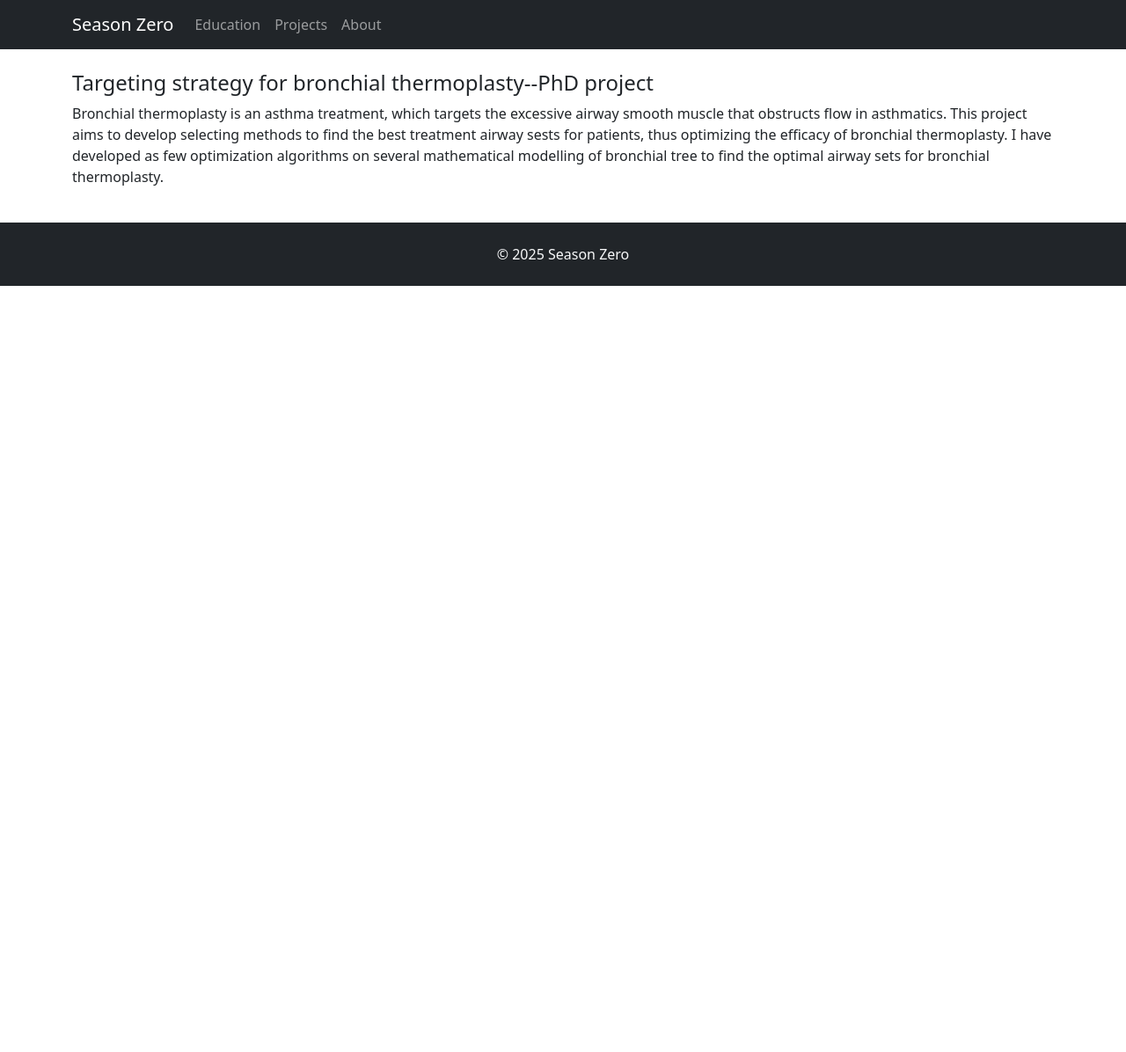
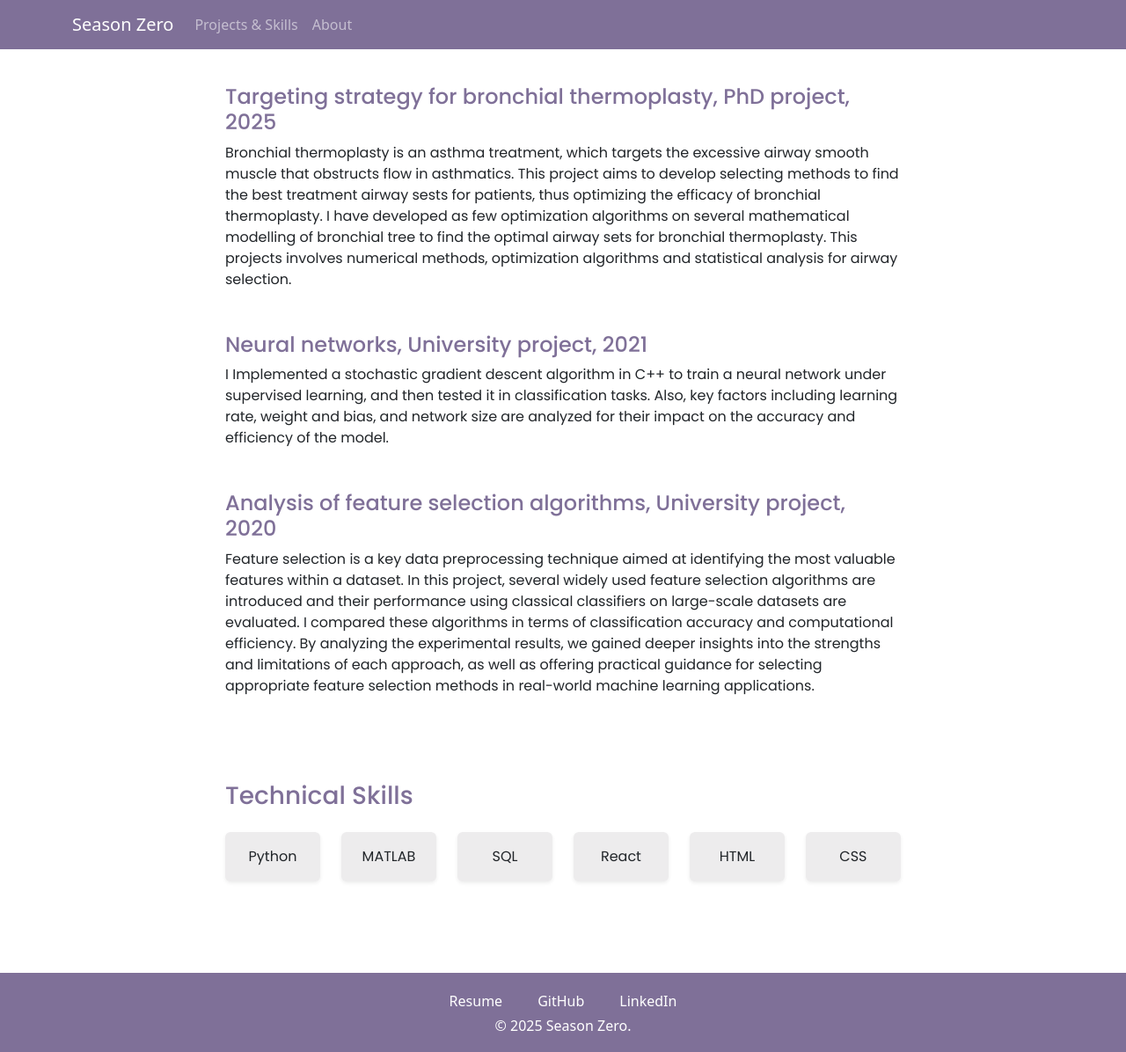
Before and after one commit to viasssss/viasssss.github.io, a React (Vite) app: page /projects in a window 1280 px wide. Shown: the whole page at 88% size. Before the commit the page ends 800 px from the top, so only its background shows below. Built offline with nearby package versions, Linux system fonts and the light colour scheme.

Commit message:
web design

```diff
--- a/src/App.tsx
+++ b/src/App.tsx
@@ -6,13 +6,13 @@ import Header from './Header';
 import Card from './Card';
 import Projects from './Projects';
 import About from './About';
-import Education from './Education';
+// import Education from './Education';
 
 const App: FC = () => {
   return (
-    <div className="app">
+    <div className="app d-flex flex-column min-vh-100">
       <Header />
-      <Container className="py-4">
+      <Container className="py-4 flex-grow-1">
         <Routes>
           <Route path="/" element={
             <>
@@ -25,13 +25,11 @@ const App: FC = () => {
               <Projects></Projects>
             </>
           } />
-          <Route path="education" element={
+          {/* <Route path="education" element={
             <>
             <Education></Education>
             </>
-          } />
-
-
+          } /> */}
 
           <Route path="/about" element={
             <>
--- a/src/Card.tsx
+++ b/src/Card.tsx
@@ -1,5 +1,6 @@
 import mypic from './assets/pic.png';
 import cookie from './assets/cookie.jpeg';
+import movie from './assets/movie.png';
 import { FC } from 'react';
 import { Card as BootstrapCard, Container, Row, Col, Image } from 'react-bootstrap';
 
@@ -9,7 +10,7 @@ const Card: FC = () => {
             <Row className="g-0">
                 <Col md={4} className="pe-md-1 d-flex">
                     <BootstrapCard className="text-center shadow-sm w-100">
-                        <BootstrapCard.Body style={{ padding: '1rem' }}>
+                        <BootstrapCard.Body style={{ padding: '0.1rem' }}>
                             <Image
                                 src={mypic}
                                 alt="a picture of me"
@@ -24,7 +25,7 @@ const Card: FC = () => {
                             <h2 className="mb-3" style={{
                                 fontFamily: "'Playfair Display', serif",
                                 fontWeight: 600,
-                                color: '#2c3e50'
+                                color: '#736087ff'
                             }}>Riley Ji</h2>
                             <div className="text-muted" style={{ fontFamily: "'Poppins', sans-serif" }}>
                                 <p className="mb-2" style={{ fontSize: '0.95rem' }}>
@@ -39,10 +40,7 @@ const Card: FC = () => {
                                     <i className="bi bi-mortarboard-fill me-2"></i>
                                     University of Auckland
                                 </p>
-                                <p className="mb-2" style={{ fontSize: '0.95rem' }}>
-                                    <i className="bi bi-github me-2"></i>
-                                    github.com/viasssss
-                                </p>
+
                             </div>
                             <div className="mt-4 mx-auto" style={{
                                 fontFamily: "'Poppins', sans-serif",
@@ -52,7 +50,7 @@ const Card: FC = () => {
                                 <h4 className="mb-3" style={{
                                     fontFamily: "'Playfair Display', serif",
                                     fontWeight: 600,
-                                    color: '#2c3e50',
+                                    color: '#736087ff',
                                     fontSize: '1.2rem'
                                 }}>Education</h4>
                                 <div className="text-start">
@@ -72,7 +70,21 @@ const Card: FC = () => {
                                             University of Manchester
                                         </p>
                                         <p className="mb-0 text-muted" style={{ fontSize: '0.85rem' }}>
-                                            MSc in Applied Mathematics • 2020 - 2021
+                                            MSc in Applied Mathematics
+                                        </p>
+                                        <p className="mb-0 text-muted" style={{ fontSize: '0.85rem' }}>
+                                            2020 - 2021
+                                        </p>
+                                    </div>
+                                    <div className="mb-2">
+                                        <p className="mb-1" style={{ fontSize: '0.95rem', fontWeight: 500 }}>
+                                            Dalian Maritime University
+                                        </p>
+                                        <p className="mb-0 text-muted" style={{ fontSize: '0.85rem' }}>
+                                            BSc in Applied Mathematics
+                                        </p>
+                                        <p className="mb-0 text-muted" style={{ fontSize: '0.85rem' }}>
+                                            2016 - 2020
                                         </p>
                                     </div>
                                 </div>
@@ -81,30 +93,44 @@ const Card: FC = () => {
                     </BootstrapCard>
                 </Col>
                 <Col md={8} className="ps-md-1 d-flex">
-                    <div className="p-3 rounded shadow-sm bg-light w-100" style={{ fontFamily: "'Poppins', sans-serif" }}>
+                    <div className="p-3 rounded shadow-sm w-100 chat-bubble" style={{ fontFamily: "'Poppins', sans-serif",backgroundColor: "#edecedff"}}>
                         <h3 style={{
                             fontFamily: "'Playfair Display', serif",
                             fontWeight: 600,
-                            color: '#2c3e50'
+                            color: '#736087ff'
                         }}>Hi!</h3>
                         <p style={{ fontSize: '0.95rem' }}>
-                            My name is Riley Ji, and I am currently a student studying Applied Mathematics. I am always fascinated by how even in a chaotic world, there is always hidden structure and logic to be found. I also enjoy learning, solving problems and facing challenges!
+                             Welcome to <b>Season Zero</b>, which is from my Chinese name. This is my little playground on the web where I share my journey of figuring life out, building cool stuff, and sometimes just goofing around.
                         </p>
                         <p>
-                            About this webpage, I just thought it would be cool to have my personal space that is only about me. Feel free to click around.
+                            I am currently a student studying Applied Mathematics. I am always fascinated by how even in a chaotic world, there is always hidden structure and logic to be found. I also enjoy learning, solving problems and facing challenges!
                         </p>
                         <p>
-                            P.S. Here are some cookies I made recently!
+                            I’m excited to keep growing by applying my skills in data analytics, machine learning, and software development to real projects. I am on the lookout for opportunities where I can contribute, pick up new ideas, and work with great people.
                         </p>
-                        <img
-                            src={cookie}
-                            alt="homemade cookies"
-                            className="img-fluid rounded mt-3"
-                            style={{
-                                maxWidth: '40%',
-                                height: 'auto'
-                            }}
-                        />
+
+                        <p>
+                            P.S. Here are some cookies I made recently and a film I found interesting!
+                        </p>
+
+
+                        <div style={{ display: 'flex', justifyContent: 'space-around', alignItems: 'flex-start' }}>
+                            <img src={cookie} alt="homemade cookies"
+                                className="img-fluid rounded mt-3"
+                                style={{
+                                    height: '400px',       // fixed height
+                                    width: 'auto',         // width scales to maintain aspect ratio
+                                    objectFit: 'cover'     // fills the height nicely
+                                        }}/>
+                        <img src={movie} alt="a movie"
+                                className="img-fluid rounded mt-3"
+                                style={{
+                                    height: '400px',       // same height as first image
+                                    width: 'auto',
+                                    objectFit: 'cover'
+                                        }}/>
+                        </div>
+
                     </div>
                 </Col>
             </Row>
--- a/src/Footer.tsx
+++ b/src/Footer.tsx
@@ -1,14 +1,24 @@
-import { FC } from 'react';
-import { Container } from 'react-bootstrap';
+// import { FC } from 'react';
+// import { Container } from 'react-bootstrap';
 
-const Footer: FC = () => {
-    return(
-        <footer className="bg-dark text-light py-4 mt-auto">
-            <Container className="text-center">
-                <p className="mb-0">&copy; {new Date().getFullYear()} Season Zero</p>
-            </Container>
-        </footer>
-        );
-}
+//
 
-export default Footer
+import React from 'react';
+
+const Footer: React.FC = () => {
+  return (
+    <footer className="footer" style={{height: "90px"}}>
+      <div className="social-links">
+        <div className="flex justify-center space-x-2 mb-1">
+            <a href="#" className="hover:text-primary transition-colors">Resume</a>
+          <a href="https://github.com/viasssss" className="hover:text-primary transition-colors">GitHub</a>
+          <a href="https://www.linkedin.com/in/riley-ji-66a368324/" className="hover:text-primary transition-colors">LinkedIn</a>
+
+        </div>
+        <p className="text-sm">&copy; {new Date().getFullYear()} Season Zero.</p>
+      </div>
+    </footer>
+  );
+};
+
+export default Footer;
--- a/src/Header.tsx
+++ b/src/Header.tsx
@@ -7,15 +7,15 @@ import Navbar from 'react-bootstrap/Navbar';
 
 const Header: FC = () => {
     return (
-        <Navbar bg="dark" variant="dark" expand="lg">
+        <Navbar className="custom-navbar" variant="dark" expand="lg">
             <Container>
                 <Navbar.Brand as={Link} to="/">Season Zero</Navbar.Brand>
                 <Navbar.Toggle aria-controls="basic-navbar-nav" />
                 <Navbar.Collapse id="basic-navbar-nav">
                     <Nav className="me-auto">
                         {/* <Nav.Link as={Link} to="/">Home</Nav.Link> */}
-                        <Nav.Link as={Link} to="/education">Education</Nav.Link>
-                        <Nav.Link as={Link} to="/projects">Projects</Nav.Link>
+                        {/* <Nav.Link as={Link} to="/education">Education</Nav.Link> */}
+                        <Nav.Link as={Link} to="/projects">Projects & Skills</Nav.Link>
                         <Nav.Link as={Link} to="/about">About</Nav.Link>
 
                     </Nav>
--- a/src/Projects.tsx
+++ b/src/Projects.tsx
@@ -1,14 +1,45 @@
 
 function Projects() {
     return (
-        <div>
-            <h4>Targeting strategy for bronchial thermoplasty--PhD project</h4>
-            <p>Bronchial thermoplasty is an asthma treatment, which targets the excessive airway smooth muscle that obstructs flow in asthmatics.
-                This project aims to develop selecting methods to find the best treatment airway sests for patients, thus optimizing the efficacy of bronchial thermoplasty.
-                I have developed as few optimization algorithms on several mathematical modelling of bronchial tree to find the optimal airway sets for bronchial thermoplasty.
+        <div className="projects" style={{ fontFamily: "'Poppins', sans-serif", maxWidth: '800px', margin: '0 auto', padding: '1rem' }}>
+
+            <div style={{ marginBottom: '3rem' }}>
+                <h4 style={{color : '#7f7098'}}>Targeting strategy for bronchial thermoplasty, PhD project, 2025</h4>
+                <p>Bronchial thermoplasty is an asthma treatment, which targets the excessive airway smooth muscle that obstructs flow in asthmatics.
+                    This project aims to develop selecting methods to find the best treatment airway sests for patients, thus optimizing the efficacy of bronchial thermoplasty.
+                    I have developed as few optimization algorithms on several mathematical modelling of bronchial tree to find the optimal airway sets for bronchial thermoplasty.
+                    This projects involves numerical methods, optimization algorithms and statistical analysis for airway selection.
                 </p>
+            </div>
 
-            <h4></h4>
+            <div style={{ marginBottom: '3rem' }}>
+                <h4 style={{color : '#7f7098'}}>Neural networks, University project, 2021</h4>
+                <p>I Implemented a stochastic gradient descent algorithm in C++ to train a neural network under supervised learning,
+                    and then tested it in classification tasks. Also, key factors including learning rate, weight and bias, and network size are analyzed
+                    for their impact on the accuracy and efficiency of the model.
+                </p>
+            </div>
+
+            <div style={{ marginBottom: '3rem' }}>
+                <h4 style={{color : '#7f7098'}}>Analysis of feature selection algorithms, University project, 2020</h4>
+                <p>Feature selection is a key data preprocessing technique aimed at identifying the most valuable features within a dataset.
+                    In this project, several widely used feature selection algorithms are introduced and their performance using classical classifiers on large-scale datasets are evaluated.
+                    I compared these algorithms in terms of classification accuracy and computational efficiency.
+                    By analyzing the experimental results,  we gained deeper insights into the strengths and limitations of each approach, as well as offering practical guidance for selecting appropriate feature selection methods in real-world machine learning applications.</p>
+            </div>
+            <div className="skills-section py-5">
+            <h3 className="mb-4" style={{color : '#7f7098'}}>Technical Skills</h3>
+            <div className="row">
+            {["Python","MATLAB", "SQL", "React","HTML","CSS"].map(skill => (
+                <div className="col-6 col-md-4 col-lg-2 mb-3 text-center" key={skill}>
+                 <div className="p-3 rounded shadow-sm" style ={{backgroundColor: "#edecedff"}}>
+          {skill}
+        </div>
+      </div>
+    ))}
+  </div>
+</div>
+
         </div>
     );
 }
--- a/src/index.css
+++ b/src/index.css
@@ -2,7 +2,7 @@
 @import url('https://fonts.googleapis.com/css2?family=Playfair+Display:wght@400;500;600;700&family=Poppins:wght@300;400;500&display=swap');
 
 .card {
-  border: 1px solid hsla(0, 9%, 73%, 0.857);
+  border: 1px solid hsla(0, 2%, 62%, 0.857);
   border-radius: 10px;
   box-shadow: 5px 5px 5px hsla(0, 0%, 0%, 0.083);
   padding: 20px;
@@ -51,6 +51,49 @@
   border-radius: 12px;
 }
 
+
+.chat-bubble {
+  position: relative;
+  background-color: #edecedff;
+  border-radius: 16px;
+  padding: 2rem;
+  display: inline-block;
+  max-width: 900px;
+}
+
+/* Left tail */
+.chat-bubble::before {
+  content: '';
+  position: absolute;
+  top: 18px;                 /* vertical position of the tail */
+  left: -18px;               /* outside the bubble */
+  width: 0;
+  height: 0;
+  border-top: 15px solid transparent;
+  border-bottom: 15px solid transparent;
+  border-right: 20px solid #edecedff; /* color of bubble */
+}
+
+
+
+.footer {
+  background-color: #7f7098;
+  color: white;
+  padding: 20px;
+  text-align: center;
+}
+
+
+.social-links a {
+  margin: 0 20px; /* adds horizontal spacing */
+  text-decoration: none;
+  color: white;
+}
+
+.custom-navbar {
+  background-color: #7f7098;
+}
+
 .student{
   font-family: Arial, sans-serif;
   font-size: 1em;
```
Also changed, not shown: src/About.tsx (+17 -6 lines), 1 other file (tests, documents, lock files or other folders).
